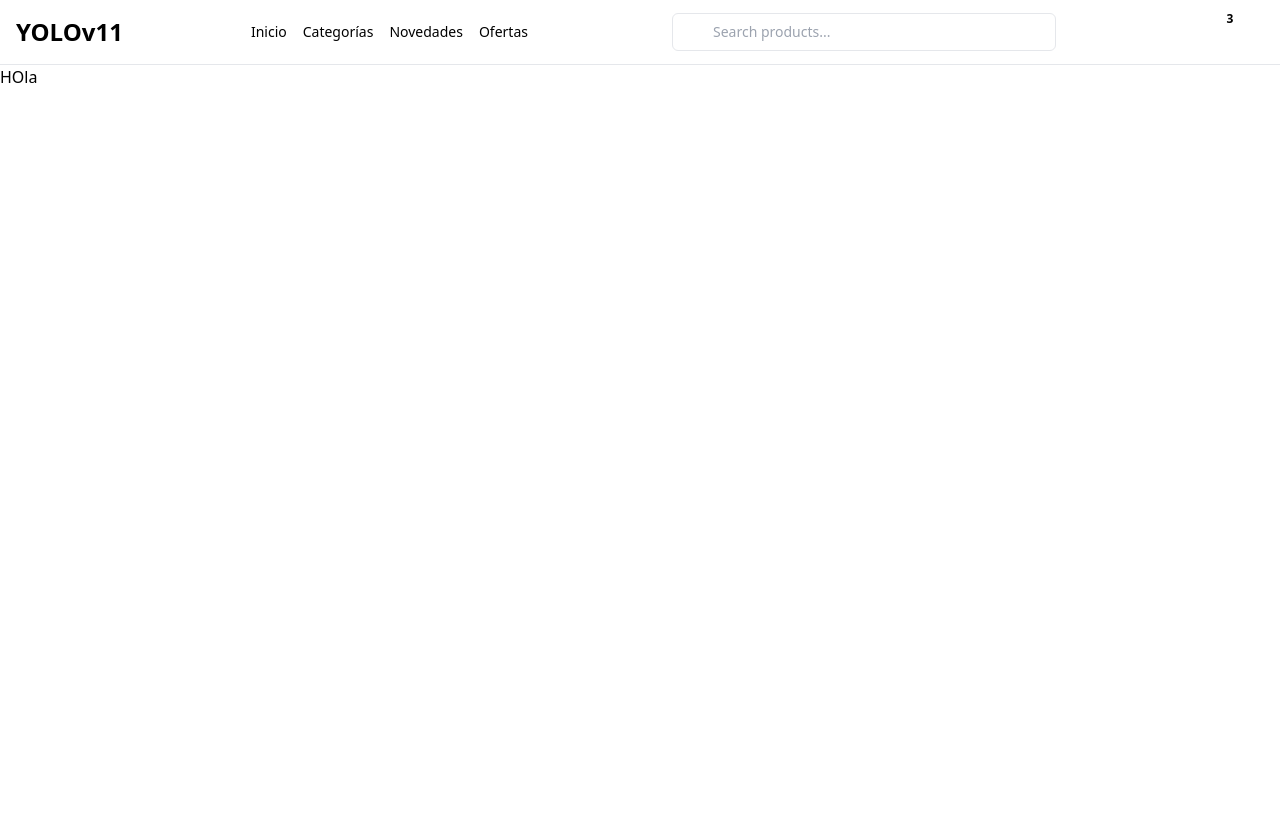
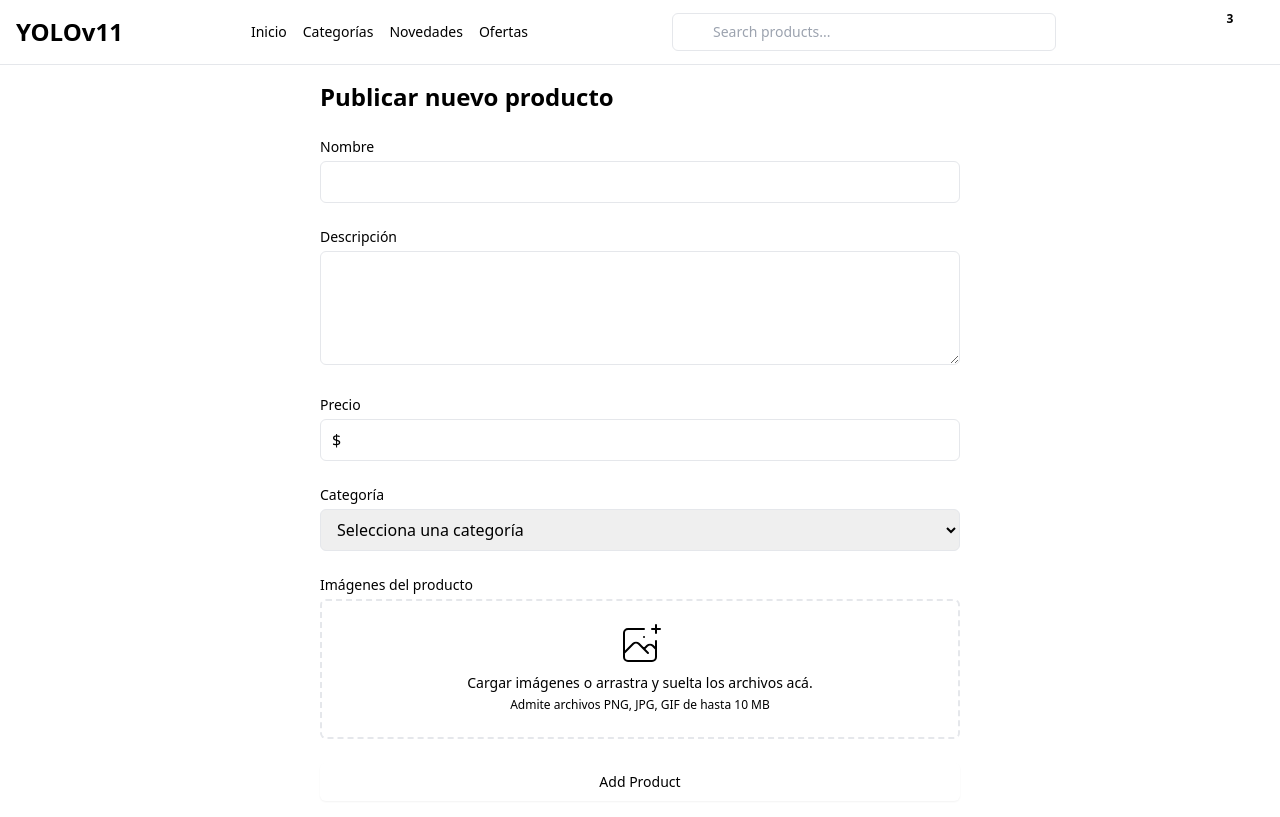
Before and after one commit to igidio/yolo-ecommerce, a Vue app: page / in a window 1280 px wide. Built offline with nearby package versions, Linux system fonts and the light colour scheme; some icons are missing.

Commit message:
feat: create component to add products

```diff
--- /dev/null
+++ b/src/components/CreateProduct.vue
@@ -0,0 +1,161 @@
+<template>
+  <div class="max-w-2xl mx-auto p-4">
+    <h1 class="text-2xl font-bold text-foreground mb-6">Publicar nuevo producto</h1>
+    <form @submit.prevent="handleSubmit" class="space-y-6">
+      <!-- Product Name -->
+      <div>
+        <label for="productName" class="block text-sm font-medium text-foreground mb-1">Nombre</label>
+        <input
+          id="productName"
+          v-model="form.productName"
+          type="text"
+          required
+          class="w-full px-3 py-2 bg-background border border-input rounded-md text-foreground focus:outline-none focus:ring-2 focus:ring-primary"
+        />
+      </div>
+
+      <!-- Product Description -->
+      <div>
+        <label for="description" class="block text-sm font-medium text-foreground mb-1">Descripción</label>
+        <textarea
+          id="description"
+          v-model="form.description"
+          rows="4"
+          class="w-full px-3 py-2 bg-background border border-input rounded-md text-foreground focus:outline-none focus:ring-2 focus:ring-primary"
+        ></textarea>
+      </div>
+
+      <!-- Price -->
+      <div>
+        <label for="price" class="block text-sm font-medium text-foreground mb-1">Precio</label>
+        <div class="relative">
+          <span class="absolute inset-y-0 left-0 pl-3 flex items-center text-muted-foreground">$</span>
+          <input
+            id="price"
+            v-model="form.price"
+            type="number"
+            step="0.01"
+            required
+            class="w-full pl-7 pr-3 py-2 bg-background border border-input rounded-md text-foreground focus:outline-none focus:ring-2 focus:ring-primary"
+          />
+        </div>
+      </div>
+
+      <!-- Category -->
+      <div>
+        <label for="category" class="block text-sm font-medium text-foreground mb-1">Categoría</label>
+        <select
+          id="category"
+          v-model="form.category"
+          required
+          class="w-full px-3 py-2 bg-background border border-input rounded-md text-foreground focus:outline-none focus:ring-2 focus:ring-primary"
+        >
+          <option value="">Selecciona una categoría</option>
+          <option value="electronics">Productos electrónicos</option>
+          <option value="clothing">Ropa</option>
+          <option value="books">Libros</option>
+          <option value="home">Hogar</option>
+        </select>
+      </div>
+
+      <!-- Multiple Image Upload -->
+      <div>
+        <label for="images" class="block text-sm font-medium text-foreground mb-1">Imágenes del producto</label>
+        <div class="mt-1 flex justify-center px-6 pt-5 pb-6 border-2 border-dashed border-input rounded-md">
+          <div class="space-y-1 text-center">
+            <svg class="mx-auto h-12 w-12 text-muted-foreground" stroke="currentColor" fill="none" viewBox="0 0 48 48"
+                 aria-hidden="true">
+              <path
+                d="M28 8H12a4 4 0 00-4 4v20m32-12v8m0 0v8a4 4 0 01-4 4H12a4 4 0 01-4-4v-4m32-4l-3.172-3.172a4 4 0 00-5.656 0L28 28M8 32l9.172-9.172a4 4 0 015.656 0L28 28m0 0l4 4m4-24h8m-4-4v8m-12 4h.02"
+                stroke-width="2" stroke-linecap="round" stroke-linejoin="round" />
+            </svg>
+            <div class="flex text-sm text-muted-foreground">
+              <label for="images"
+                     class="relative cursor-pointer bg-background rounded-md font-medium text-primary hover:text-primary-foreground focus-within:outline-none focus-within:ring-2 focus-within:ring-offset-2 focus-within:ring-primary">
+                <span>Cargar imágenes</span>
+                <input id="images" name="images" type="file" multiple @change="handleImageUpload" class="sr-only" />
+              </label>
+              <p class="pl-1">o arrastra y suelta los archivos acá.</p>
+            </div>
+            <p class="text-xs text-muted-foreground">Admite archivos PNG, JPG, GIF de hasta 10 MB</p>
+          </div>
+        </div>
+        <div v-if="form.images.length > 0" class="mt-4 grid grid-cols-2 gap-4 sm:grid-cols-3 md:grid-cols-4">
+          <div v-for="(image, index) in form.images" :key="index" class="relative">
+            <img :src="image" alt="Product preview" class="h-24 w-full object-cover rounded-md" />
+            <button @click="removeImage(index)"
+                    class="absolute top-0 right-0 bg-black text-foreground rounded-full p-1 m-1 hover:bg-accent focus:outline-none focus:ring-2 focus:ring-primary">
+              <Icon icon="mdi:close" color="white" width="24" />
+            </button>
+          </div>
+        </div>
+      </div>
+
+      <!-- Submit Button -->
+      <div>
+        <button
+          type="submit"
+          class="w-full flex justify-center py-2 px-4 border border-transparent rounded-md shadow-sm text-sm font-medium text-primary-foreground bg-primary hover:bg-primary/90 focus:outline-none focus:ring-2 focus:ring-offset-2 focus:ring-primary"
+        >
+          Add Product
+        </button>
+      </div>
+    </form>
+  </div>
+</template>
+
+<script setup lang="ts">
+import { type Ref, ref } from 'vue'
+import { Icon } from '@iconify/vue'
+
+interface FormInterface {
+  productName: string
+  description: string
+  price: string
+  category: string
+  images: string[]
+}
+
+const form: Ref<FormInterface> = ref({
+  productName: '',
+  description: '',
+  price: '',
+  category: '',
+  images: []
+})
+
+const handleImageUpload = (event: Event) => {
+  const input = event.target as HTMLInputElement
+  if (!input.files) return
+  const files = input.files
+  for (let i = 0; i < files.length; i++) {
+    const file = files[i]
+    if (file.size > 10 * 1024 * 1024) {
+      alert(`El archivo ${file.name} pesa demasiado. El tamaño máximo es de 10MB.`)
+      continue
+    }
+    const reader = new FileReader()
+    reader.onload = (e: ProgressEvent<FileReader>) => {
+      if (e.target && e.target.result) {
+        form.value.images.push(e.target.result as string)
+      }
+    }
+    reader.readAsDataURL(file)
+  }
+}
+
+const removeImage = (index: number) => {
+  form.value.images.splice(index, 1)
+}
+
+const handleSubmit = () => {
+  form.value = {
+    productName: '',
+    description: '',
+    price: '',
+    category: '',
+    images: []
+  }
+  alert('Producto agregado exitosamente')
+}
+</script>
--- a/src/pages/IndexPage.vue
+++ b/src/pages/IndexPage.vue
@@ -1,7 +1,8 @@
 <template>
-HOla
+  <CreateProduct/>
 </template>
 
 <script setup lang="ts">
 
+import CreateProduct from '@/components/CreateProduct.vue'
 </script>
```
